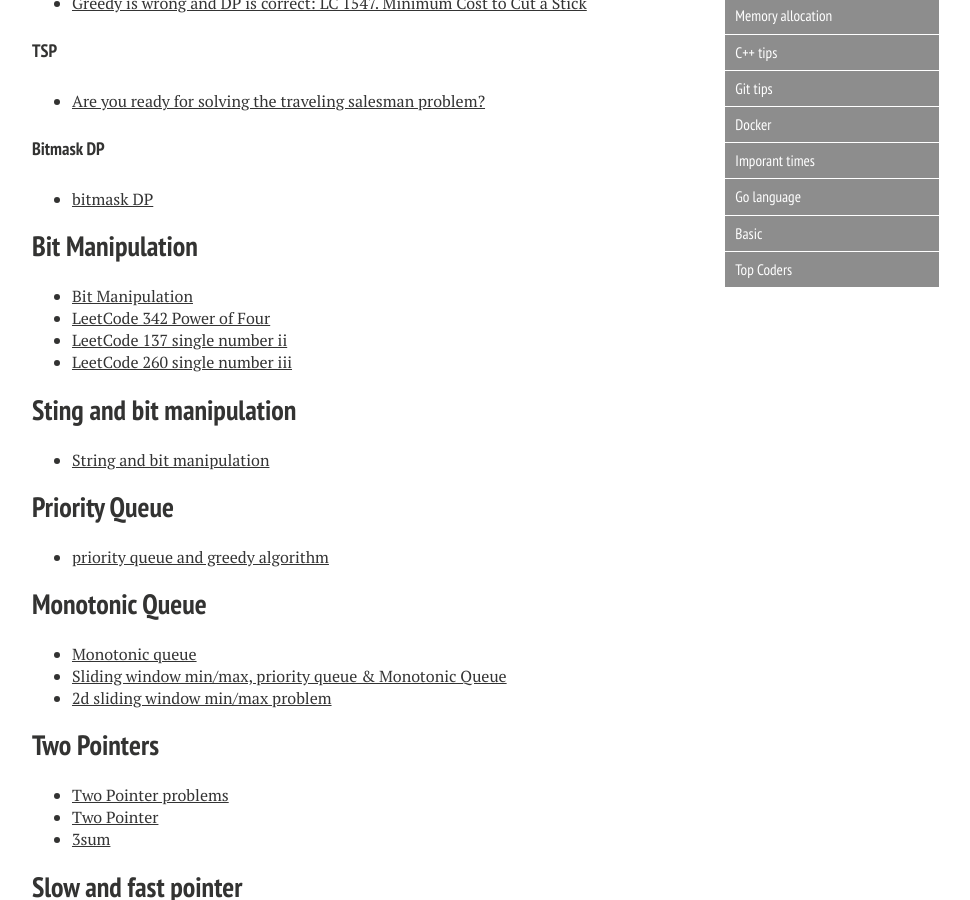
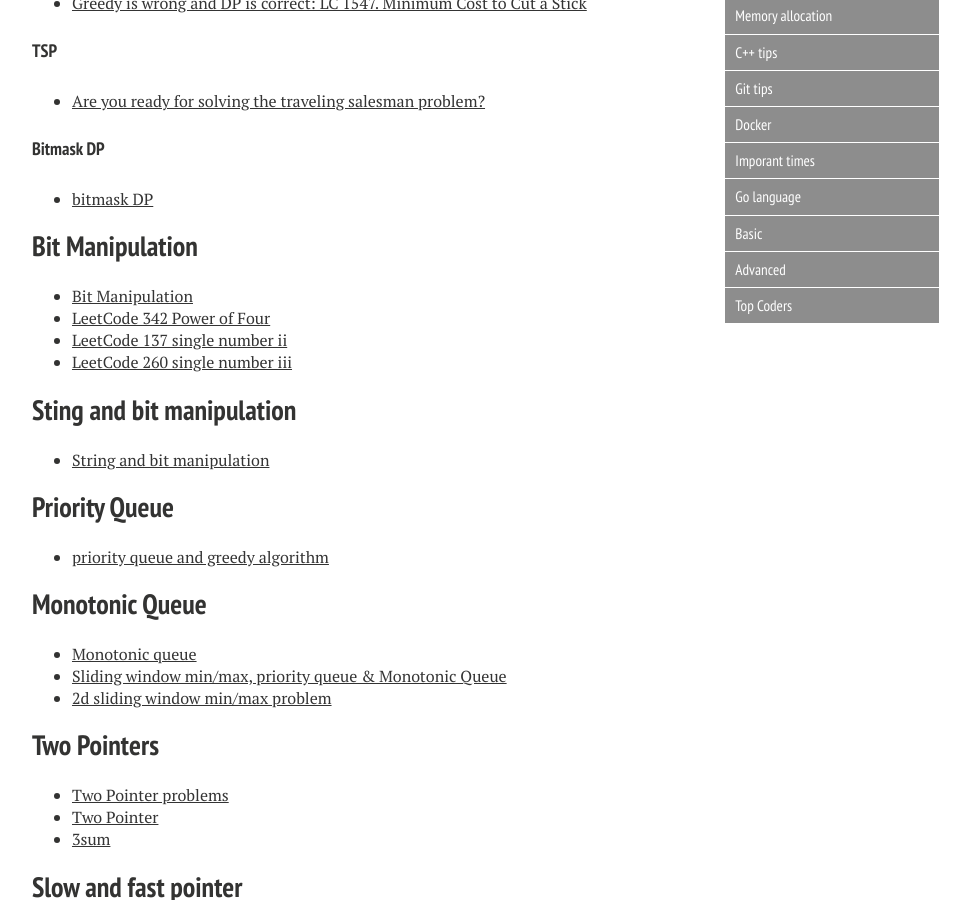
Before and after one commit to xiaokeshen/xiaokeshen.github.io, a Jekyll site: the page built from blog/index.md, in a window 1280 px wide and 900 px high, scrolled down 3506 px. Shown: the whole window, without its empty margins (288-1258 px from the left). Built offline with Jekyll 4.4.1, drawn with Linux system fonts in a browser that asks for light colours; nearby versions of some CDN libraries; some of the changed text lies outside the part shown.

```diff
--- a/blog/index.md
+++ b/blog/index.md
@@ -375,7 +375,8 @@ My 'Serious' coding got started since I became a student as a Computer Science M
 - [Go and OOP](https://medium.com/@jim.morris.shen/go-and-oop-af5ad0253581?sk=ff041ef1de0d8a8b06aa1c618b9a1a60)
 - [Golang Packages](https://medium.com/@jim.morris.shen/golang-packages-8a4cbe3536b0?sk=d9890556e072c67d828f1b363ee202f9)
 - [Golang Glog](https://medium.com/@jim.morris.shen/golang-glog-example-860e91ddc864?sk=c44c511340b30f4b396554f2b26cc85d)
-
+### Advanced
+- [Golang and Pointer](https://www.ardanlabs.com/blog/2017/06/design-philosophy-on-data-and-semantics.html)
 
 ## Top Coders
 - [top coders](https://medium.com/@jim.morris.shen/top-coders-c4aa2ffd5544?source=friends_link&sk=64ee99ca78b5b93ab464abd2b6cf87cd)
```
